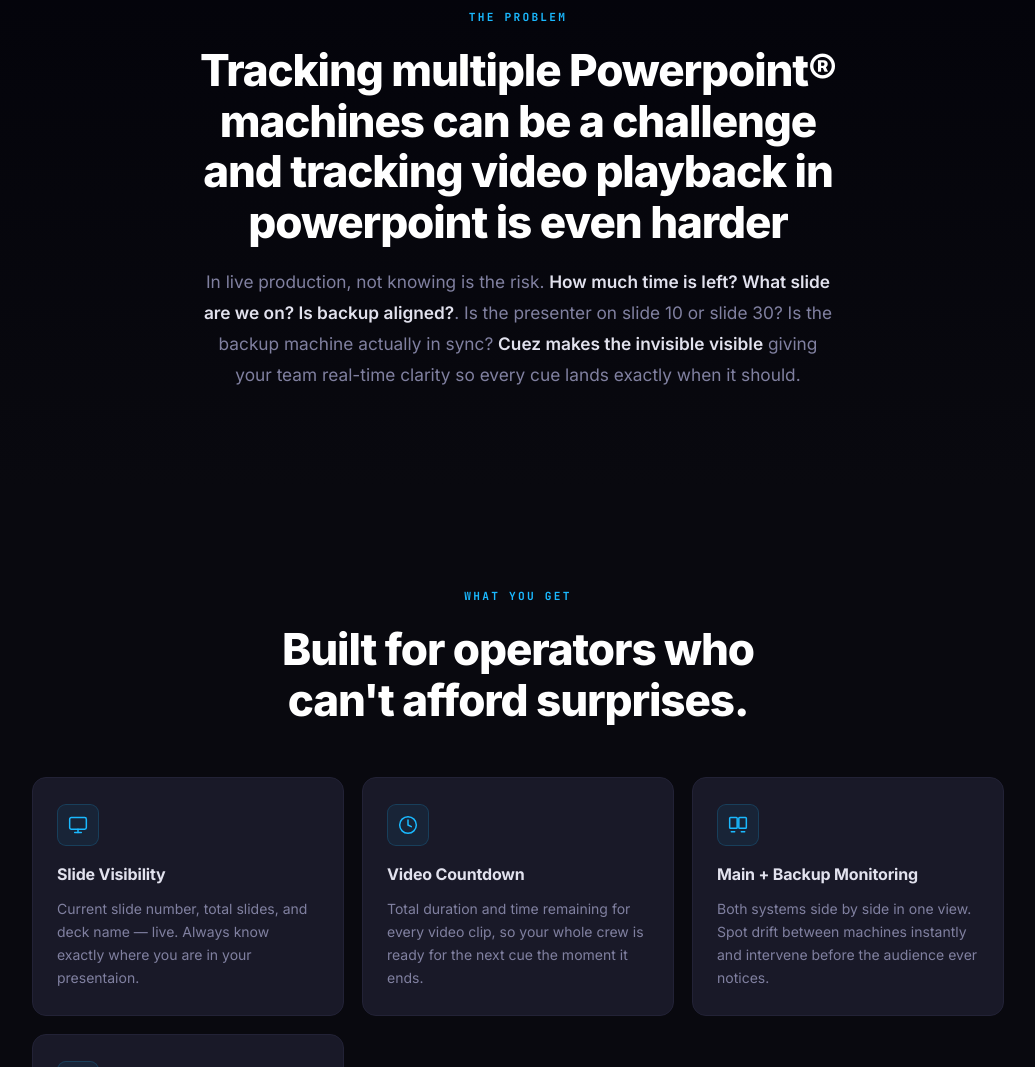
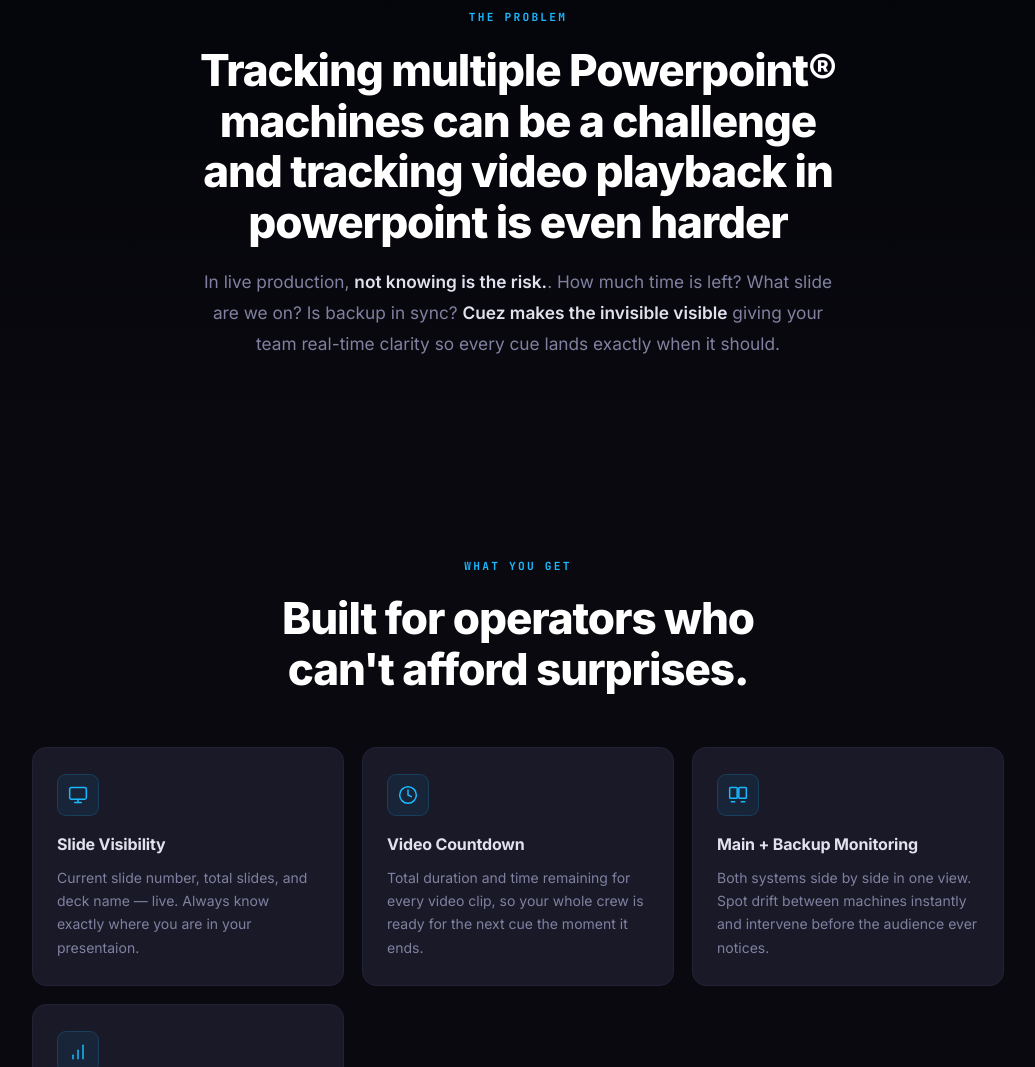
Before and after one commit to blinkmm/cuezr-site, a plain HTML site: page index.html in a window 1280 px wide. Shown: the part 971-2038 px from the top of the page, without its empty margins (122-1157 px from the left). Drawn offline with Linux system fonts and the light colour scheme.

Commit message:
Refine problem description for clarity

```diff
--- a/index.html
+++ b/index.html
@@ -797,7 +797,7 @@
       <span class="eyebrow fu">The Problem</span>
       <h2 class="sec-title fu">Tracking multiple Powerpoint® machines can be a challenge<br />and tracking video playback in powerpoint is even harder</h2>
       <p class="problem-body fu">
-        In live production, not knowing is the risk. <strong>How much time is left? What slide are we on? Is backup aligned?</strong>. Is the presenter on slide 10 or slide 30? Is the backup machine actually in sync? <strong>Cuez makes the invisible visible</strong> giving your team real-time clarity so every cue lands exactly when it should.
+        In live production, <strong>not knowing is the risk.</strong>. How much time is left? What slide are we on? Is backup in sync? <strong>Cuez makes the invisible visible</strong> giving your team real-time clarity so every cue lands exactly when it should.
       </p>
     </div>
   </div>
```
